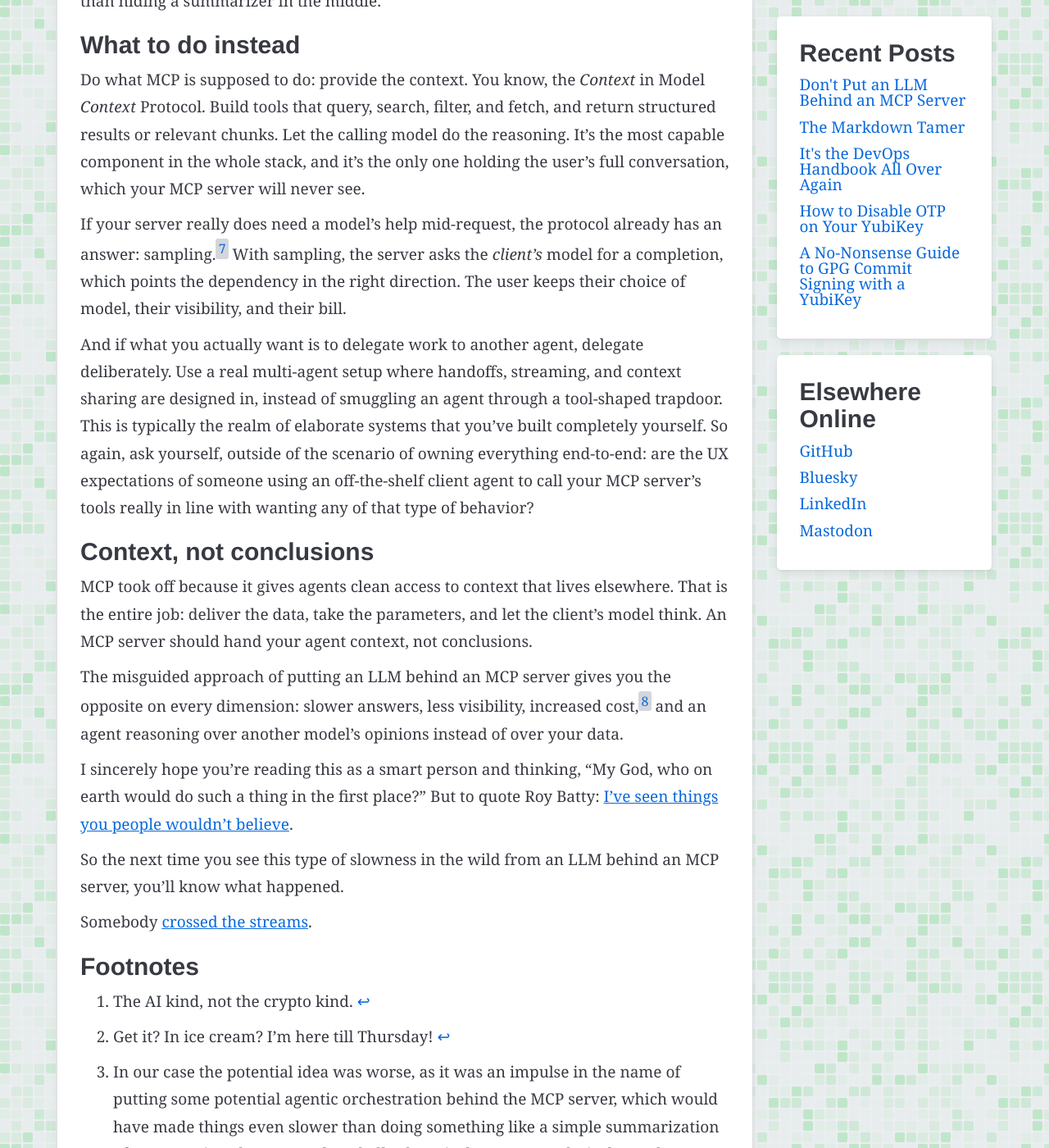
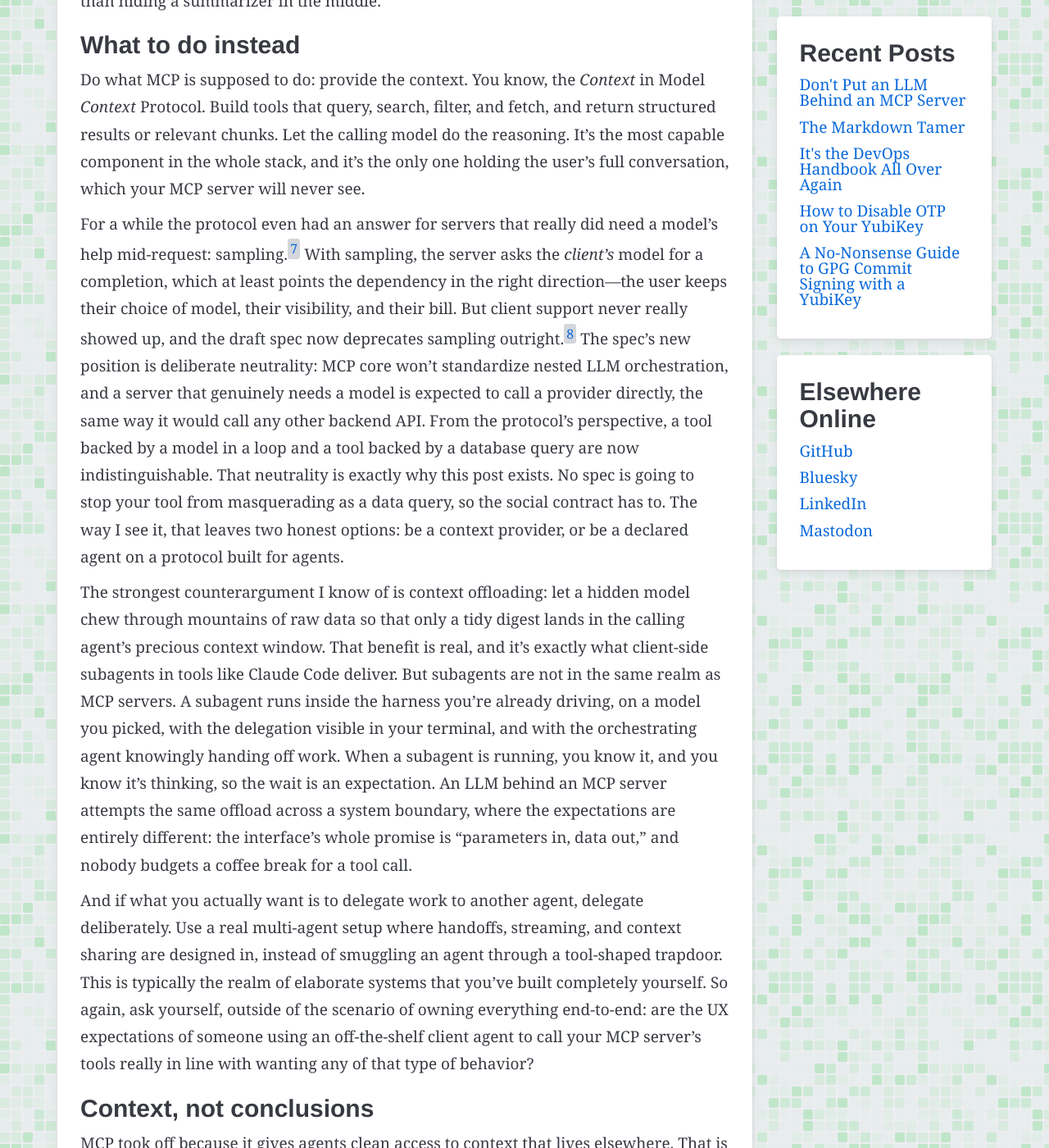
Before and after one commit to ryanspletzer/ryanspletzer.github.io, a Jekyll site: the page built from _posts/2026-07-11-dont-put-an-llm-behind-an-mcp-server.md, in a window 1280 px wide and 1400 px high, scrolled down 4065 px. Shown: the whole window at 82% size. Built offline with Jekyll 4.4.1, drawn with Linux system fonts in a browser that asks for light colours; some of the changed text lies outside the part shown.

Commit message:
Harden alternatives section: sampling deprecation, offloading nuance, spec neutrality
Co-Authored-By: Claude Fable 5 <noreply@anthropic.com>

```diff
--- a/_posts/2026-07-11-dont-put-an-llm-behind-an-mcp-server.md
+++ b/_posts/2026-07-11-dont-put-an-llm-behind-an-mcp-server.md
@@ -205,11 +205,48 @@ It's the most capable component in the whole stack,
 and it's the only one holding the user's full conversation,
 which your MCP server will never see.
 
-If your server really does need a model's help mid-request,
-the protocol already has an answer: sampling.[^sampling]
+For a while the protocol even had an answer
+for servers that really did need a model's help mid-request:
+sampling.[^sampling]
 With sampling, the server asks the *client's* model for a completion,
-which points the dependency in the right direction.
-The user keeps their choice of model, their visibility, and their bill.
+which at least points the dependency in the right direction—the
+user keeps their choice of model, their visibility, and their bill.
+But client support never really showed up,
+and the draft spec now deprecates sampling outright.[^sampling-deprecated]
+The spec's new position is deliberate neutrality:
+MCP core won't standardize nested LLM orchestration,
+and a server that genuinely needs a model is expected to call a provider
+directly,
+the same way it would call any other backend API.
+From the protocol's perspective,
+a tool backed by a model in a loop
+and a tool backed by a database query are now indistinguishable.
+That neutrality is exactly why this post exists.
+No spec is going to stop your tool from masquerading as a data query,
+so the social contract has to.
+The way I see it, that leaves two honest options:
+be a context provider,
+or be a declared agent on a protocol built for agents.
+
+The strongest counterargument I know of is context offloading:
+let a hidden model chew through mountains of raw data
+so that only a tidy digest lands in the calling agent's
+precious context window.
+That benefit is real,
+and it's exactly what client-side subagents in tools like Claude Code deliver.
+But subagents are not in the same realm as MCP servers.
+A subagent runs inside the harness you're already driving,
+on a model you picked,
+with the delegation visible in your terminal,
+and with the orchestrating agent knowingly handing off work.
+When a subagent is running, you know it,
+and you know it's thinking,
+so the wait is an expectation.
+An LLM behind an MCP server attempts the same offload
+across a system boundary,
+where the expectations are entirely different:
+the interface's whole promise is "parameters in, data out,"
+and nobody budgets a coffee break for a tool call.
 
 And if what you actually want is to delegate work to another agent,
 delegate deliberately.
@@ -289,5 +326,21 @@ Somebody [crossed the streams](https://www.youtube.com/watch?v=TEq24JyFWzo).
     so a server can run a full agentic loop through the *client's* model—with
     the user having the option to approve each step—rather than hiding its own.
 
+[^sampling-deprecated]: Major clients like Claude Code
+    [never supported sampling](https://github.com/anthropics/claude-code/issues/1785),
+    and the [draft specification](https://modelcontextprotocol.io/specification/draft/client/sampling)
+    deprecates it as of the 2026-07-28 protocol version
+    ([SEP-2577](https://github.com/modelcontextprotocol/modelcontextprotocol/pull/2577)),
+    with guidance that new implementations should not adopt it,
+    citing low adoption, implementation complexity,
+    human-in-the-loop requirements, and security concerns.
+    The [stated migration path](https://modelcontextprotocol.io/specification/draft/deprecated)
+    is for servers to call LLM provider APIs directly,
+    the way they would call any other backend.
+    This is deliberately neutral guidance
+    that neither encourages nor discourages a model behind your server.
+    The issue this post describes is a model masquerading as a data tool,
+    not a server that touches a model at all.
+
 [^increased-cost]: Especially in the event that you deplete credits and/or pay consumption for said MCP server
     to cover its backing model's expenses.
```
